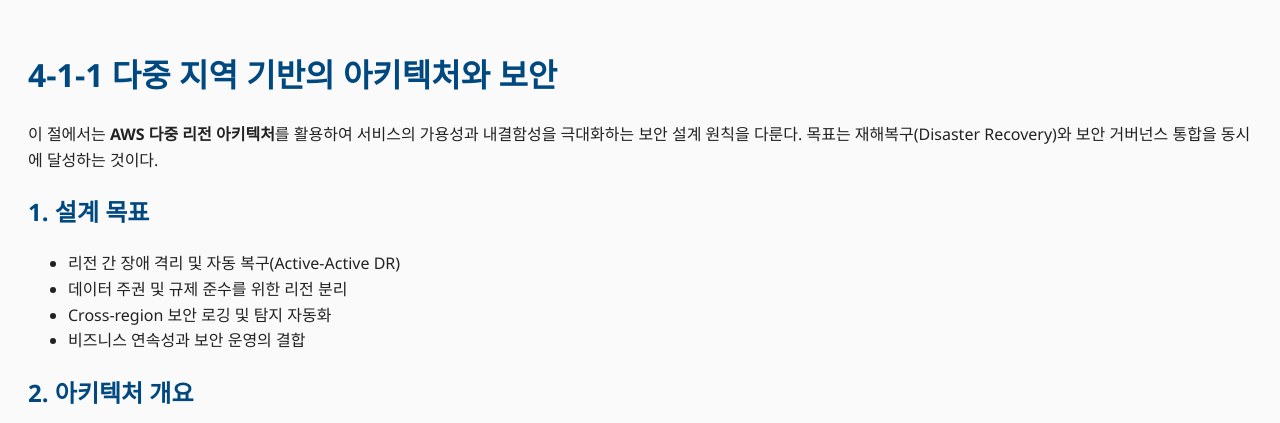
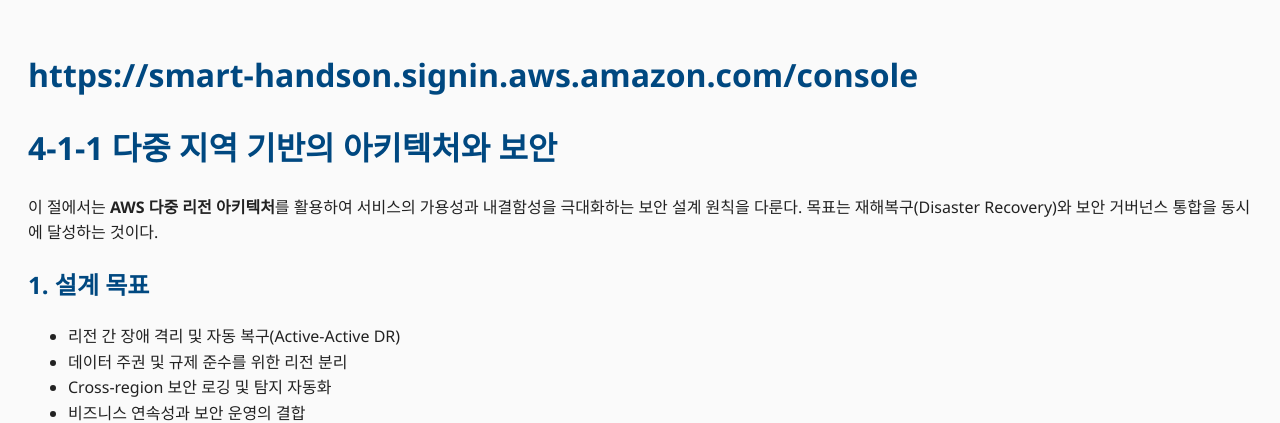
Before and after one commit to superbarttube/ggultemdosa, a plain HTML site: page aws/index.html in a window 1280 px wide. Shown: the top 423 px of the page. Drawn offline with Linux system fonts and the light colour scheme.

Commit message:
Add AWS console link to index.html

```diff
--- a/aws/index.html
+++ b/aws/index.html
@@ -27,6 +27,7 @@
   </style>
 </head>
 <body>
+  <h1>https://smart-handson.signin.aws.amazon.com/console</h1>
   <h1>4-1-1 다중 지역 기반의 아키텍처와 보안</h1>
   <p>이 절에서는 <strong>AWS 다중 리전 아키텍처</strong>를 활용하여 서비스의 가용성과 내결함성을 극대화하는 보안 설계 원칙을 다룬다. 목표는 재해복구(Disaster Recovery)와 보안 거버넌스 통합을 동시에 달성하는 것이다.</p>
 
```
